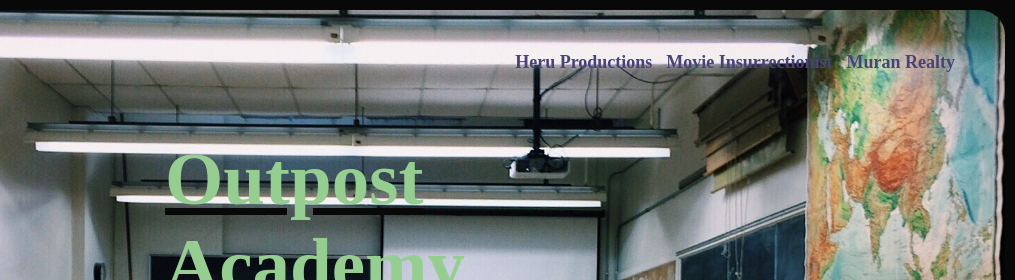
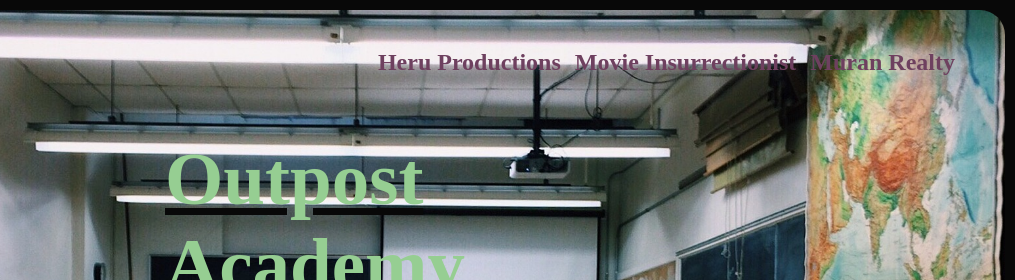
Before and after one commit to raisgood/outpostacademy, a plain HTML site: page index.html in a window 1280 px wide. Shown: the top 280 px of the page, 265-1280 px from the left. Drawn offline with Linux system fonts and the light colour scheme.

Commit message:
change of the color

```diff
--- a/style.css
+++ b/style.css
@@ -45,10 +45,10 @@ nav ul li{
 }
 
 nav ul li a{
-    color: #474278;
+    color: #6e405f;
     text-decoration: none;
-    font-size: 18px;
-    font-weight: bold;
+    font-size: 24px;
+    font-weight: bolder;
     position: relative;
 }
 nav ul li a::after{
```
